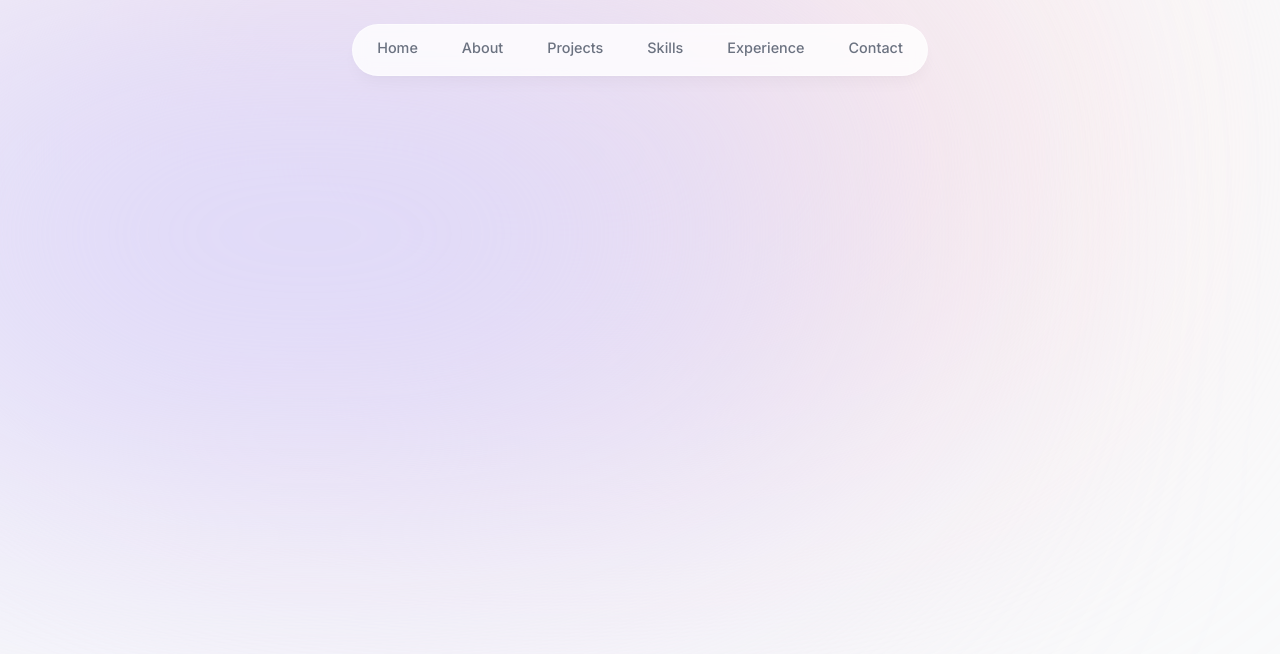
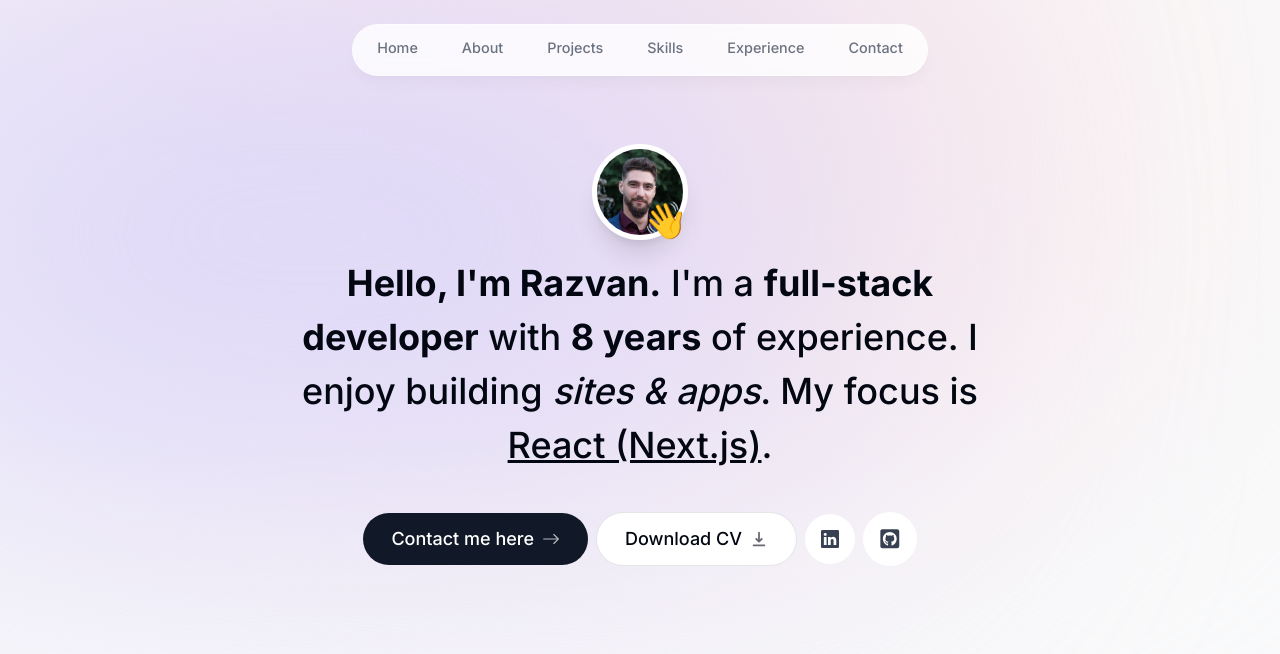
Before and after one commit to razvanbulgaru/portfolio, a Next.js app: page / in a window 1280 px wide. Shown: the top 654 px of the page. Built offline with nearby package versions, Linux system fonts and the light colour scheme.

Commit message:
Intro component

```diff
--- a/app/layout.tsx
+++ b/app/layout.tsx
@@ -1,4 +1,4 @@
-import { Header } from '@/components/Header';
+import Header from '@/components/Header';
 import './globals.css';
 import type { Metadata } from 'next';
 import { Inter } from 'next/font/google';
@@ -18,7 +18,7 @@
 	return (
 		<html lang="en">
 			<body
-				className={`${inter.className} bg-gray-50 text-gray-950 relative h-[5000px]`}
+				className={`${inter.className} bg-gray-50 text-gray-950 relative h-[5000px] pt-28 sm:pt-36`}
 			>
 				<div className="bg-[#fbe2e3] absolute -z-10 top-[-6rem] right-[11rem] h-[31.25rem] w-[31.25rem] rounded-full blur-[10rem] sm:w-[68.75rem]" />
 				<div className="bg-[#dbd7fb] absolute -z-10 top-[-1rem] left-[-35rem] h-[31.25rem] w-[50rem] rounded-full blur-[10rem] sm:w-[68.75rem] md:left-[-33rem] lg:left-[-28rem] xl:left-[-15rem] 2xl:left-[-5rem]" />
--- a/app/page.tsx
+++ b/app/page.tsx
@@ -1,3 +1,9 @@
+import Intro from '@/components/Intro';
+
 export default function Home() {
-	return <main className=""></main>;
+	return (
+		<main className="flex flex-col items-center px-4">
+			<Intro />
+		</main>
+	);
 }
--- a/components/Header.tsx
+++ b/components/Header.tsx
@@ -4,7 +4,7 @@
 import { links } from '@/lib/data';
 import Link from 'next/link';
 
-export const Header = () => {
+const Header = () => {
 	return (
 		<header className="z-[999] relative">
 			<motion.div
@@ -12,11 +12,10 @@
 				initial={{ y: -100, x: '-50%', opacity: 0 }}
 				animate={{ y: 0, x: '-50%', opacity: 1 }}
 			>
-				<motion.nav className="flex items-center justify-center h-12 sm:h-[initial] py-2 sm:py-0">
-					<motion.ul className="flex flex-wrap justify-center items-center w-[22rem] gap-y-1 text-[0.9rem] font-medium text-gray-500 sm:w-[initial] sm:flex-nowrap sm:gap-5">
-						{links.map((link) => {
-							return (
-								<motion.li
+				<nav className="flex items-center justify-center h-12 sm:h-[initial] py-2 sm:py-0">
+					<ul className="flex flex-wrap justify-center items-center w-[22rem] gap-y-1 text-[0.9rem] font-medium text-gray-500 sm:w-[initial] sm:flex-nowrap sm:gap-5">
+						{links.map((link) => (
+							<li
 								className="h-3/4 flex items-center justify-center"
 								key={link.hash}
 							>
@@ -26,12 +25,13 @@
 								>
 									{link.name}
 								</Link>
-								</motion.li>
-							);
-						})}
-					</motion.ul>
-				</motion.nav>
+							</li>
+						))}
+					</ul>
+				</nav>
 			</motion.div>
 		</header>
 	);
 };
+
+export default Header;
--- /dev/null
+++ b/components/Intro.tsx
@@ -0,0 +1,97 @@
+'use client';
+import React from 'react';
+import Image from 'next/image';
+import { motion } from 'framer-motion';
+import Link from 'next/link';
+import { BsArrowRight, BsLinkedin } from 'react-icons/bs';
+import { HiDownload } from 'react-icons/hi';
+import { FaGithubSquare } from 'react-icons/fa';
+
+const Intro = () => {
+	return (
+		<section className="mb-28 max-w-[50rem] text-center sm:mb-0">
+			<div className="flex items-center justify-center">
+				<div className="relative">
+					<motion.div
+						initial={{ opacity: 0, scale: 0 }}
+						animate={{ opacity: 1, scale: 1 }}
+						transition={{ type: 'tween', duration: 0.2 }}
+					>
+						<Image
+							src="/profilePic.jpg"
+							alt="Razvan Bulgaru"
+							width="192"
+							height="192"
+							quality="95"
+							priority={true}
+							className="rounded-full h-24 w-24 border-[0.35rem] border-white object-cover shadow-xl"
+						/>
+					</motion.div>
+					<motion.span
+						className="text-4xl absolute bottom-0 right-0"
+						initial={{ opacity: 0, scale: 0 }}
+						animate={{ opacity: 1, scale: 1 }}
+						transition={{
+							type: 'spring',
+							stiffness: 125,
+							delay: 0.1,
+							duration: 0.7,
+						}}
+					>
+						👋
+					</motion.span>
+				</div>
+			</div>
+			<motion.p
+				className="mb-10 mt-4 px-4 text-2xl font-medium !leading-[1.5] sm:text-4xl"
+				initial={{ opacity: 0, y: 100 }}
+				animate={{ opacity: 1, y: 0 }}
+			>
+				<span className="font-bold">Hello, I&apos;m Razvan.</span>{' '}
+				I&apos;m a{' '}
+				<span className="font-bold">full-stack developer</span> with{' '}
+				<span className="font-bold">8 years</span> of experience. I
+				enjoy building <span className="italic">sites & apps</span>. My
+				focus is <span className="underline">React (Next.js)</span>.
+			</motion.p>
+			<motion.div
+				className="flex flex-col sm:flex-row justify-center items-center gap-2 px-4 text-lg font-medium select-none"
+				initial={{ opacity: 0, y: 100 }}
+				animate={{ opacity: 1, y: 0 }}
+				transition={{ delay: 0.1 }}
+			>
+				<Link
+					href="#content"
+					className="group bg-gray-900 text-white px-7 py-3 flex items-center gap-2 rounded-full outline-none focus:scale-110 hover:scale-110 hover:bg-gray-950 active:scale-105 transition"
+				>
+					Contact me here{' '}
+					<BsArrowRight className="opacity-70 group-hover:translate-x-1 transition" />
+				</Link>
+				<a
+					className="group bg-white px-7 py-3 flex items-center gap-2 rounded-full outline-none focus:scale-110 hover:scale-110 active:scale-105 transition cursor-pointer border border-black/10"
+					href="/CV.pdf"
+					download
+				>
+					Download CV{' '}
+					<HiDownload className="opacity-60 group-hover:translate-y-1 transition" />
+				</a>
+				<a
+					className="bg-white p-4 text-gray-700 flex items-center gap-2 rounded-full outline-none focus:scale-[1.15] hover:scale-[1.15] hover:text-gray-950 active:scale-105 transition cursor-pointer border-black/10"
+					href="https://www.linkedin.com/in/razvan-bulgaru-0aa033213/"
+					target="_blank"
+				>
+					<BsLinkedin />
+				</a>
+				<a
+					className="bg-white p-4 text-gray-700 text-[1.35rem] flex items-center gap-2 rounded-full outline-none focus:scale-[1.15] hover:scale-[1.15] hover:text-gray-950 active:scale-105 transition cursor-pointer border-black/10"
+					href="https://github.com/razvanbulgaru"
+					target="_blank"
+				>
+					<FaGithubSquare />
+				</a>
+			</motion.div>
+		</section>
+	);
+};
+
+export default Intro;
```
Also changed, not shown: public/profilePic.jpg (added). Lines whose indentation alone changed are shown as unchanged.
